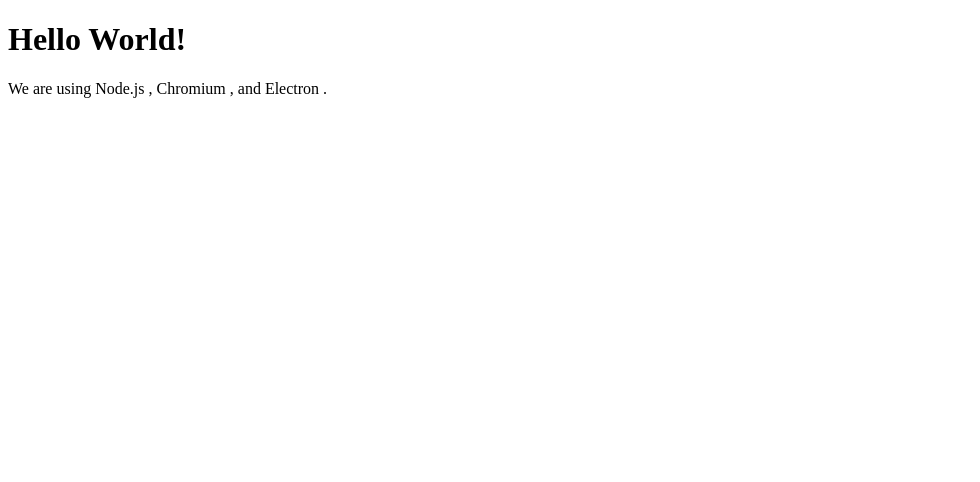
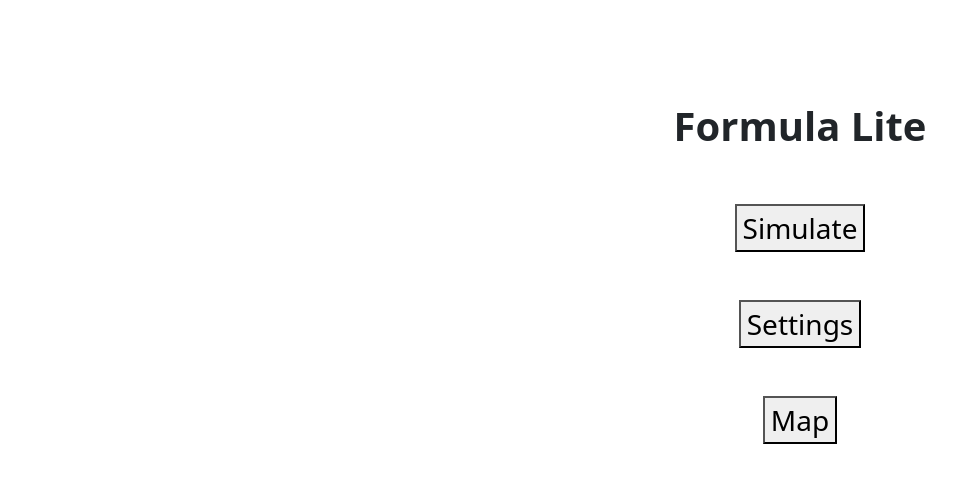
Before and after one commit to Oiertxo/formula-lite, an Electron app: page index.html in a window 1600 px wide. Shown: the whole page, without its empty margins (0-980 px from the left). Drawn offline with nearby package versions, Linux system fonts and the light colour scheme.

Commit message:
Buttons added

```diff
--- a/index.html
+++ b/index.html
@@ -5,11 +5,21 @@
         <!-- https://developer.mozilla.org/en-US/docs/Web/HTTP/CSP -->
         <meta http-equiv="Content-Security-Policy" content="default-src 'self'; script-src 'self'">
         <title>Hello World!</title>
+        <link rel="stylesheet" href="node_modules/bootstrap/dist/css/bootstrap.min.css">
     </head>
     <body>
-        <h1>Hello World!</h1>
-        We are using Node.js <span id="node-version"></span>,
-        Chromium <span id="chrome-version"></span>,
-        and Electron <span id="electron-version"></span>.
+        <div class="mt-5 d-flex align-items-center flex-column" style="height: 100vh;">
+            <span class="mt-5 fs-1 fw-bold">Formula Lite</span>
+            <button id="simulateButton" class="mt-5">
+                <span class="fs-3">Simulate</span>
+            </button>
+            <button id="settingsButton" class="mt-5">
+                <span class="fs-3">Settings</span>
+            </button>
+            <button id="mapButton" class="mt-5">
+                <span class="fs-3">Map</span>
+            </button>
+        </div>
     </body>
+    <script src="node_modules/bootstrap/dist/js/bootstrap.bundle.min.js"></script>
 </html>
```
Also changed, not shown: package.json (+5 -2 lines), 1 other file.
